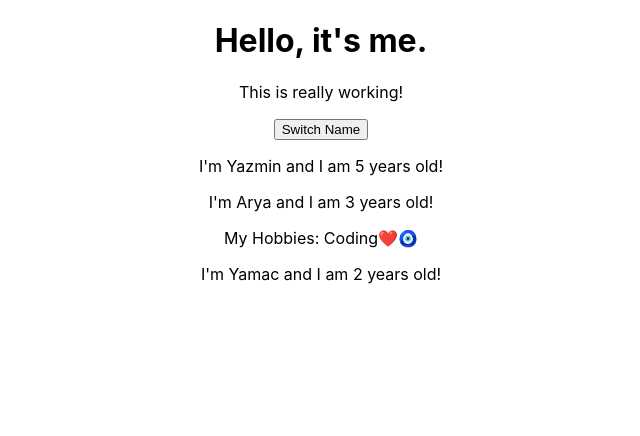
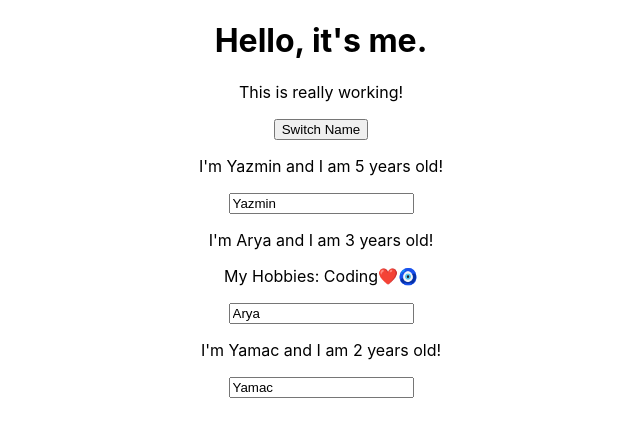
Before and after one commit to ozgesari/react-adopt-me, a React (Create React App) app in the folder react-complete-guide/: page / in a window 1280 px wide. Shown: the top 436 px of the page, without its empty margins (319-959 px from the left). Built offline with nearby package versions, Linux system fonts and the light colour scheme.

Commit message:
two way binding

```diff
--- a/react-complete-guide/src/App.js
+++ b/react-complete-guide/src/App.js
@@ -28,6 +28,15 @@
  }
 
 
+ const NameChangeHandler = (event) => {
+  setPersonsState({
+    persons : [
+    { name : 'Max', age:4},
+    { name : event.target.value, age:3},
+    { name : 'Yamac', age:1}
+]})
+}
+
   return (
     <div className="App">
     <h1>Hello, it's me.</h1>
@@ -40,6 +49,7 @@
      name={personsState.persons[1].name}
       age={personsState.persons[1].age}
       click={switchNameHandler.bind(this, 'Eray!')}
+      changed={NameChangeHandler}
       >My Hobbies: Coding❤️🧿 </Person>
     <Person
     name={personsState.persons[2].name} age={personsState.persons[2].age} />
--- a/react-complete-guide/src/Person/Person.js
+++ b/react-complete-guide/src/Person/Person.js
@@ -5,6 +5,7 @@
         <div>
              <p onClick={props.click}>I'm {props.name} and I am { props.age } years old!</p>
              <p>{props.children}</p>
+             <input  type="text"  onChange={props.changed} value={props.name}/>
         </div>
 
     )
```
